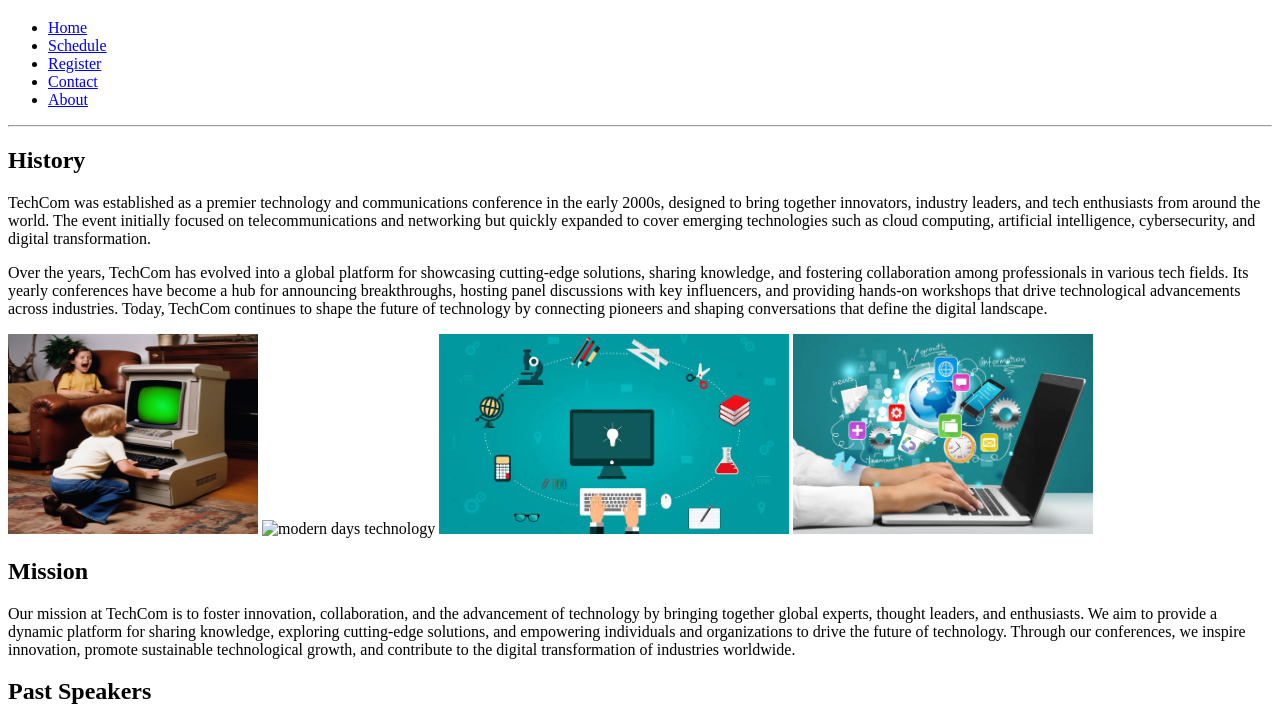
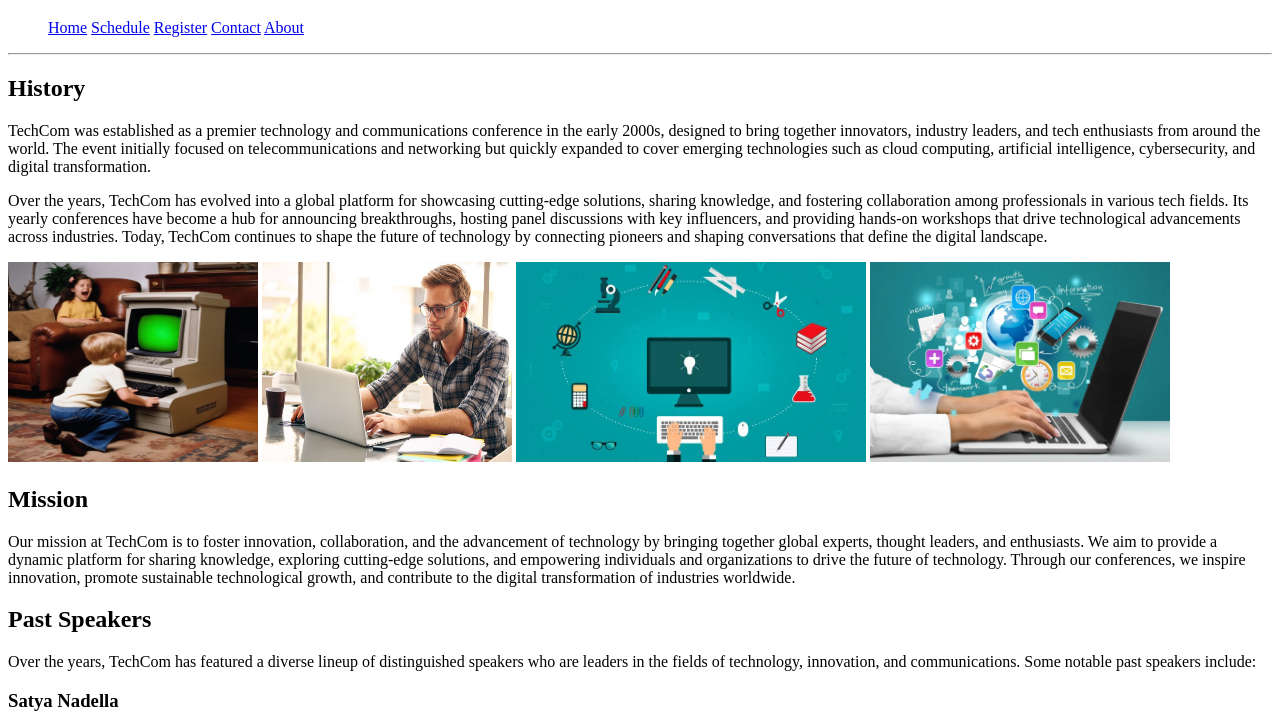
Before and after one commit to Ghost-610/TechCon_HTML, a plain HTML site: page techcon_website/about.html in a window 1280 px wide. Shown: the part 61-783 px from the top of the page. Drawn offline with Linux system fonts and the light colour scheme; files whose address does not match are found by name.

Commit message:
some changes to the links

```diff
--- a/techcon_website/about.html
+++ b/techcon_website/about.html
@@ -12,11 +12,11 @@
         <h1>About TechCon 2024</h1>
         <nav>
             <ul>
-                <li> <a href="index.html">Home</a></li>
-                <li> <a href="schedule.html">Schedule</a></li>
-                <li> <a href="register.html">Register</a></li>
-                <li> <a href="contact.html">Contact</a></li>
-                <li> <a href="#about.html">About</a></li>
+                <a href="index.html">Home</a>
+                <a href="schedule.html">Schedule</a>
+                <a href="register.html">Register</a>
+                <a href="contact.html">Contact</a>
+                <a href="#about.html">About</a>
 
             </ul>
         </nav>
@@ -43,7 +43,7 @@
             </p>
             <article>
                 <img src="images/01.png" width="250" height="200" alt="olden days technology">
-                <img src="images/02.jpg" width="250" height="200" alt="modern days technology">
+                <img src="../images/02.jpg" width="250" height="200" alt="modern days technology">
                 <img src="images/03.jpeg" width="350" height="200" alt="modern days technology">
                 <img src="images/05.webp" width="300" height="200" alt="modern days technology">
             </article>
```
Also changed, not shown: techcon_website/contact.html (+5 -5 lines), techcon_website/index.html (+4 -4 lines), techcon_website/register.html (+5 -5 lines), techcon_website/schedule.html (+5 -5 lines), 1 other file.
